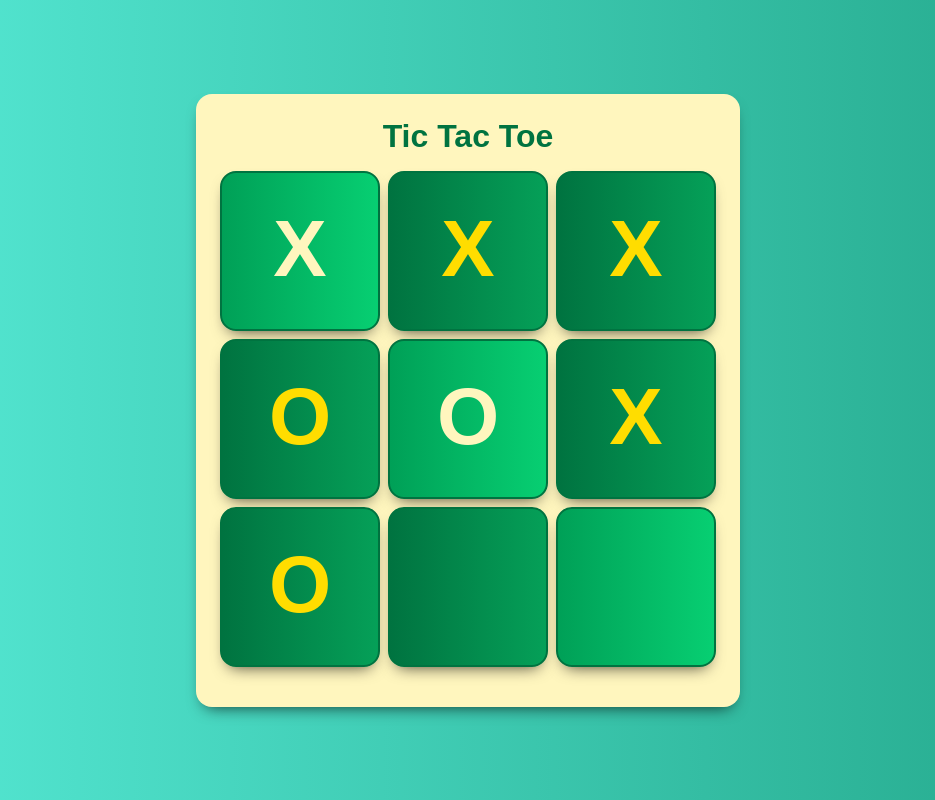
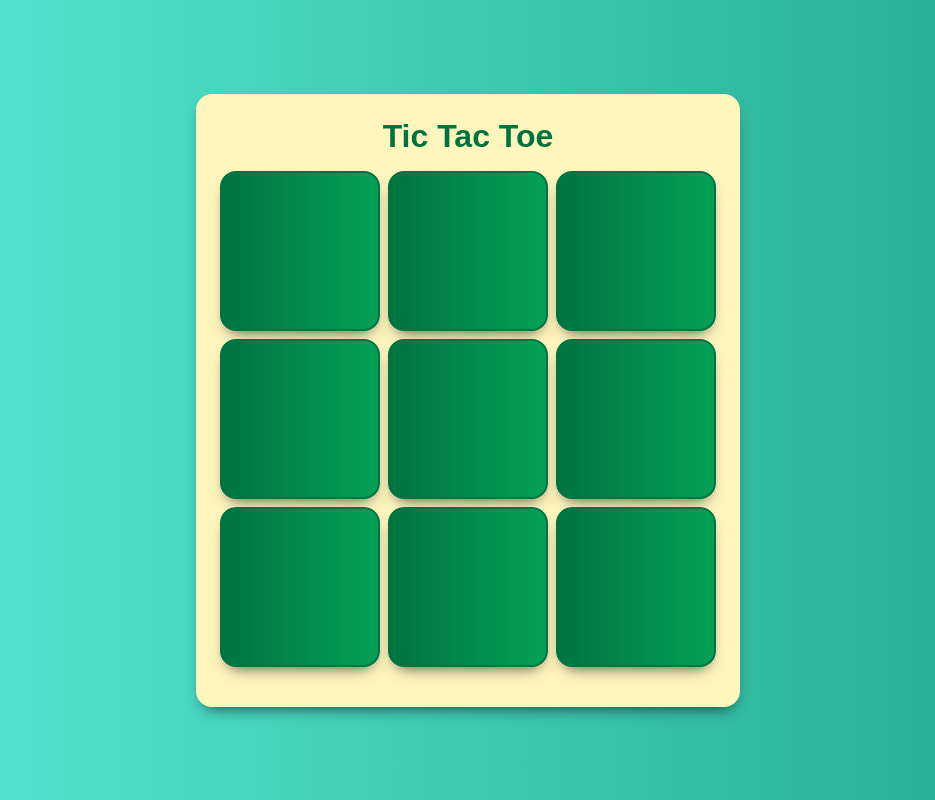
Before and after one commit to jcrzmoyano/tictactoe-react, a React (Create React App) app: page / in a window 1280 px wide. Shown: the whole page, without its empty margins (172-1107 px from the left). Built offline with nearby package versions, Linux system fonts and the light colour scheme.

Commit message:
Showing the winner

```diff
--- a/src/components/Board/Board.jsx
+++ b/src/components/Board/Board.jsx
@@ -4,19 +4,17 @@ import './Board.css'
 import Cell from '../Cell/Cell';
 
 
-const Board = () => {
+const Board = (props) => {
 
-    const cellValues = ['X','X','X','O','O','X','O','',''];
-    const winningCombination = [0,4,8];
-
-    const cells = cellValues.map((value, index) => {
-        const highlight = winningCombination && winningCombination.indexOf(index) >= 0;
+    const cells = props.cellValues.map((value, index) => {
+        const highlight = props.winningCombination && props.winningCombination.indexOf(index) >= 0;
 
         return <Cell
-                key={index}
-                value={value}
-                highlight={highlight}
-                />
+            key={index}
+            value={value}
+            highlight={highlight}
+            onClick={() => props.cellClicked(index)}
+        />
     })
 
     return (
--- a/src/components/Cell/Cell.jsx
+++ b/src/components/Cell/Cell.jsx
@@ -16,7 +16,7 @@ const Cell = (props) => {
     })
 
     return (
-        <button className={cellClass}>
+        <button className={cellClass} onClick={props.onClick}>
             <span className={cellContentClass}>{props.value}</span>
         </button>
     );
--- a/src/components/Game/Game.css
+++ b/src/components/Game/Game.css
@@ -11,67 +11,3 @@
   margin-bottom: 2vmin;
   font-size: var(--main-title-font-size);
 }
-
-  #modal-overlay {
-    display: none;
-    justify-content: center;
-    position: absolute;
-    left: 0;
-    right: 0;
-    top: 0;
-    bottom: 0;
-    background: var(--modal-overlay-color);
-  }
-
-  #game-result-modal {
-    display: grid;
-    grid-row-gap: 76vmin;
-
-    --modal-items-border-radius: 1vmin;
-  }
-
-  #result-container {
-    display: flex;
-    align-items: flex-end;
-  }
-
-  #winner-container {
-    margin-bottom: 4vmin;
-    width: 30vmin;
-    height: 8vmin;
-    font-size: var(--main-title-font-size);
-    font-weight: bold;
-    color: var(--primary-color);
-    background: var(--accent-color);
-    border: var(--default-accent-border);
-    box-shadow: var(--box-shadow);
-    border-radius: var(--modal-items-border-radius);
-    display: flex;
-    justify-content: center;
-    align-items: center;
-  }
-
-  #new-game-container {
-    display: flex;
-    justify-content: center;
-    align-items: flex-start;
-    padding-top: 2.5vmin;
-  }
-
-  #new-game-container > button {
-    font-size: 3vmin;
-    padding: 1.5vmin;
-    color: var(--accent-color);
-    background: var(--primary-gradient);
-    border: var(--default-primary-border);
-    border-radius: var(--modal-items-border-radius);
-    outline: none;
-    box-shadow: var(--box-shadow);
-  }
-
-  #new-game-container > button:hover,
-  #new-game-container > button:active {
-    color: var(--content-background-color);
-    cursor: pointer;
-    background: var(--primary-highlight-gradient);
-  }
--- a/src/components/Game/Game.jsx
+++ b/src/components/Game/Game.jsx
@@ -1,31 +1,58 @@
-import React from 'react';
+import React, { useState } from 'react';
 
 import './Game.css'
 import Board from '../Board/Board';
+import ResultOverlay from '../ResultOverlay/ResultOverlay';
+import { calculateWinner } from '../../utils/WinnerCalc';
 
 
 const Game = () => {
-    return (
-        <>
+
+  const [cellValues, setCellValues] = useState(['', '', '', '', '', '', '', '', '']);
+  const [xIsNext, setXIsNext] = useState(true);
+  const [isGameOver, setIsGameOver] = useState(false);
+  const [turnsLeft, setTurnsLeft] = useState(9);
+  const [winner, setWinner] = useState();
+  const [winningCombination, setWinningCombination] = useState([]);
+
+  const isCellEmpty = (cellIndex) => cellValues[cellIndex] === '';
+
+  const onCellClicked = (cellIndex) => {
+    if (isCellEmpty(cellIndex)) {
+      const newCellValues = [...cellValues]
+      newCellValues[cellIndex] = xIsNext ? 'X' : 'O'
+
+      const updatedTurnLeft = turnsLeft - 1;
+
+      //Calculate the result
+      const calcResult = calculateWinner(newCellValues, updatedTurnLeft, cellIndex)
+
+
+      setCellValues(newCellValues)
+      setXIsNext(!xIsNext)
+      setIsGameOver(calcResult.hasResult)
+      setTurnsLeft(updatedTurnLeft);
+      setWinner(calcResult.winner)
+      setWinningCombination(calcResult.winningCombination)
+    }
+  }
+
+  return (
+    <>
       <div id="game">
         <h1>Tic Tac Toe</h1>
-        <Board />
+        <Board
+          cellValues={cellValues}
+          winningCombination={winningCombination}
+          cellClicked={onCellClicked}
+        />
       </div>
-
-      <div id="modal-overlay">
-        <div id="game-result-modal">
-          <div id="result-container">
-            <div id="winner-container">
-              <span></span>
-            </div>
-          </div>
-          <div id="new-game-container">
-            <button id="new-game-button">Start New Game</button>
-          </div>
-        </div>
-      </div>
+      <ResultOverlay
+        isGameOver={isGameOver}
+        winner={winner}
+      />
     </>
-     );
+  );
 }
 
 export default Game;
--- /dev/null
+++ b/src/components/ResultOverlay/ResultOverlay.css
@@ -0,0 +1,67 @@
+#modal-overlay {
+    display: none;
+    justify-content: center;
+    position: absolute;
+    left: 0;
+    right: 0;
+    top: 0;
+    bottom: 0;
+    background: var(--modal-overlay-color);
+  }
+
+#modal-overlay.modal-open {
+  display: grid;
+}
+
+  #game-result-modal {
+    display: grid;
+    grid-row-gap: 76vmin;
+
+    --modal-items-border-radius: 1vmin;
+  }
+
+  #result-container {
+    display: flex;
+    align-items: flex-end;
+  }
+
+  #winner-container {
+    margin-bottom: 4vmin;
+    width: 30vmin;
+    height: 8vmin;
+    font-size: var(--main-title-font-size);
+    font-weight: bold;
+    color: var(--primary-color);
+    background: var(--accent-color);
+    border: var(--default-accent-border);
+    box-shadow: var(--box-shadow);
+    border-radius: var(--modal-items-border-radius);
+    display: flex;
+    justify-content: center;
+    align-items: center;
+  }
+
+  #new-game-container {
+    display: flex;
+    justify-content: center;
+    align-items: flex-start;
+    padding-top: 2.5vmin;
+  }
+
+  #new-game-container > button {
+    font-size: 3vmin;
+    padding: 1.5vmin;
+    color: var(--accent-color);
+    background: var(--primary-gradient);
+    border: var(--default-primary-border);
+    border-radius: var(--modal-items-border-radius);
+    outline: none;
+    box-shadow: var(--box-shadow);
+  }
+
+  #new-game-container > button:hover,
+  #new-game-container > button:active {
+    color: var(--content-background-color);
+    cursor: pointer;
+    background: var(--primary-highlight-gradient);
+  }
--- /dev/null
+++ b/src/components/ResultOverlay/ResultOverlay.jsx
@@ -0,0 +1,29 @@
+import React from 'react';
+import classNames from 'classnames';
+import './ResultOverlay.css'
+
+const ResultOverlay = (props) => {
+
+    const resultOverlayClass = classNames({
+        'modal-open': props.isGameOver
+    })
+
+    const message = props.winner ? `Winner is ${props.winner}` : 'It is a tie'
+
+    return (
+        <div id="modal-overlay" className={resultOverlayClass}>
+            <div id="game-result-modal">
+                <div id="result-container">
+                    <div id="winner-container">
+                        <span>{message}</span>
+                    </div>
+                </div>
+                <div id="new-game-container">
+                    <button id="new-game-button">Start New Game</button>
+                </div>
+            </div>
+        </div>
+    );
+}
+
+export default ResultOverlay;
--- /dev/null
+++ b/src/utils/WinnerCalc.js
@@ -0,0 +1,44 @@
+const winningMatrix = {
+    0: [[1, 2], [3, 6], [4, 8]],
+    1: [[0, 2], [4, 7]],
+    2: [[0, 1], [5, 8], [4, 6]],
+    3: [[0, 6], [4, 5]],
+    4: [[2, 6], [3, 5], [1, 7], [0, 8]],
+    5: [[3, 4], [2, 8]],
+    6: [[7, 8], [0, 3], [2, 4]],
+    7: [[6, 8], [1, 4]],
+    8: [[6, 7], [2, 5], [0, 4]]
+};
+
+export const calculateWinner = (cellValues, turnsLeft, cellIndex) => {
+
+    const winningRanges = winningMatrix[cellIndex];
+
+    for (let i = 0; i < winningRanges.length; i++) {
+        const currentValue = cellValues[cellIndex];
+        const firstOption = cellValues[winningRanges[i][0]];
+        const secondOption = cellValues[winningRanges[i][1]];
+
+        if (currentValue === firstOption && firstOption === secondOption) {
+            return {
+                hasResult: true,
+                winner: currentValue,
+                winningCombination: [cellIndex, winningRanges[i][0], winningRanges[i][1]]
+            };
+        };
+    };
+
+    if (turnsLeft === 0) {
+        return {
+            hasResult: true,
+            winner: undefined,
+            winningCombination: []
+        }
+    };
+
+    return {
+        hasResult: false,
+        winner: undefined,
+        winningCombination: []
+    };
+}
```
Lines whose indentation alone changed are shown as unchanged.
